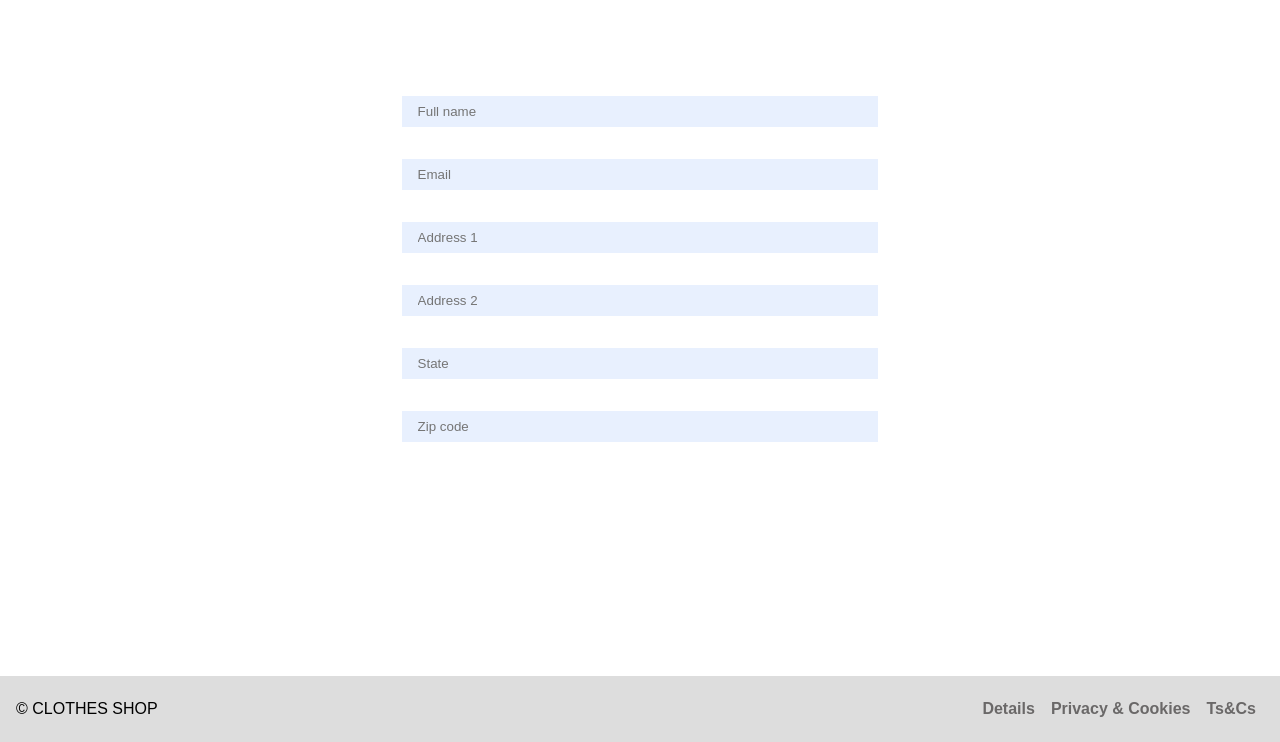
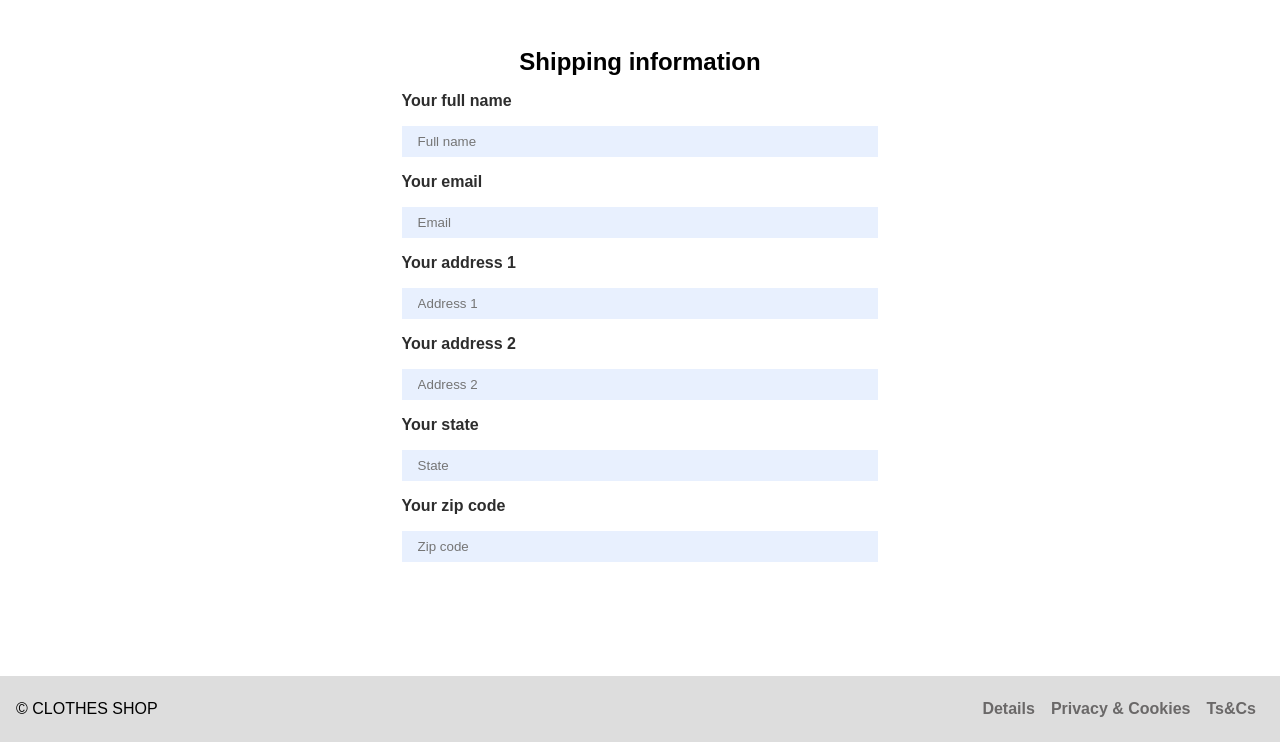
Before and after one commit to devignasrocys/ptu8_baigiamasis_darbas, a Django app: template e_commerce_shop/payment/templates/payment/checkout.html in a window 1280 px wide. Shown: the part 58-800 px from the top of the page. Run offline with Django 4.2, Linux system fonts and the light colour scheme; the template is opened without the code that fills it, so the values that code supplies are empty; some libraries are stand-ins or nearby versions.

Commit message:
updated checkout

```diff
--- a/e_commerce_shop/payment/templates/payment/checkout.html
+++ b/e_commerce_shop/payment/templates/payment/checkout.html
@@ -1,23 +1,24 @@
 {% extends 'base.html' %}
 {% block content %}
-<form class="form" method="POST" onsubmit="(e) => e.preventDefault();">
+<form class="form" method="POST">
+    <h1 class="form__title">Shipping information</h1>
     {% csrf_token %}
-    <label for="full_name"><label>
+    <label for="full_name">Your full name <label>
     <input id="full-name" type="text" placeholder="Full name" value="{{shipping.full_name}}" />
 
-    <label for="email"><label>
+    <label for="email">Your email<label>
     <input id="email" type="text" name="email" placeholder="Email" value="{{shipping.email}}" />
 
-    <label for="address1"><label>
+    <label for="address1">Your address 1<label>
     <input id="address1" type="text" name="address1" placeholder="Address 1" value="{{shipping.address1}}" />
 
-    <label for="address2"><label>
+    <label for="address2">Your address 2<label>
     <input id="address2" type="text" name="address2" placeholder="Address 2" value="{{shipping.address2}}" />
 
-    <label for="state"><label>
+    <label for="state">Your state<label>
     <input id="state" type="text" name="state" placeholder="State" value="{{shipping.state}}" />
 
-    <label for="zipcode"><label>
+    <label for="zipcode">Your zip code<label>
     <input id="zipcode" type="text" name="zipcode" placeholder="Zip code" value="{{shipping.zipcode}}" />
 
     <div id="paypal-button-container"></div>
--- a/e_commerce_shop/static/css/main.css
+++ b/e_commerce_shop/static/css/main.css
@@ -345,13 +345,19 @@
 
 /* FORMS SECTION */
 .form {
-    margin-top: 5rem;
+    margin-top: 3rem;
     display: flex;
     flex-direction: column;
     justify-content: center;
     align-items: center;
     width: 29.8rem;
     max-width: 100%;
+}
+
+.form__title {
+    font-size: 1.5rem;
+    font-weight: 700;
+    margin-bottom: 1rem;
 }
 
 .form label {
```
